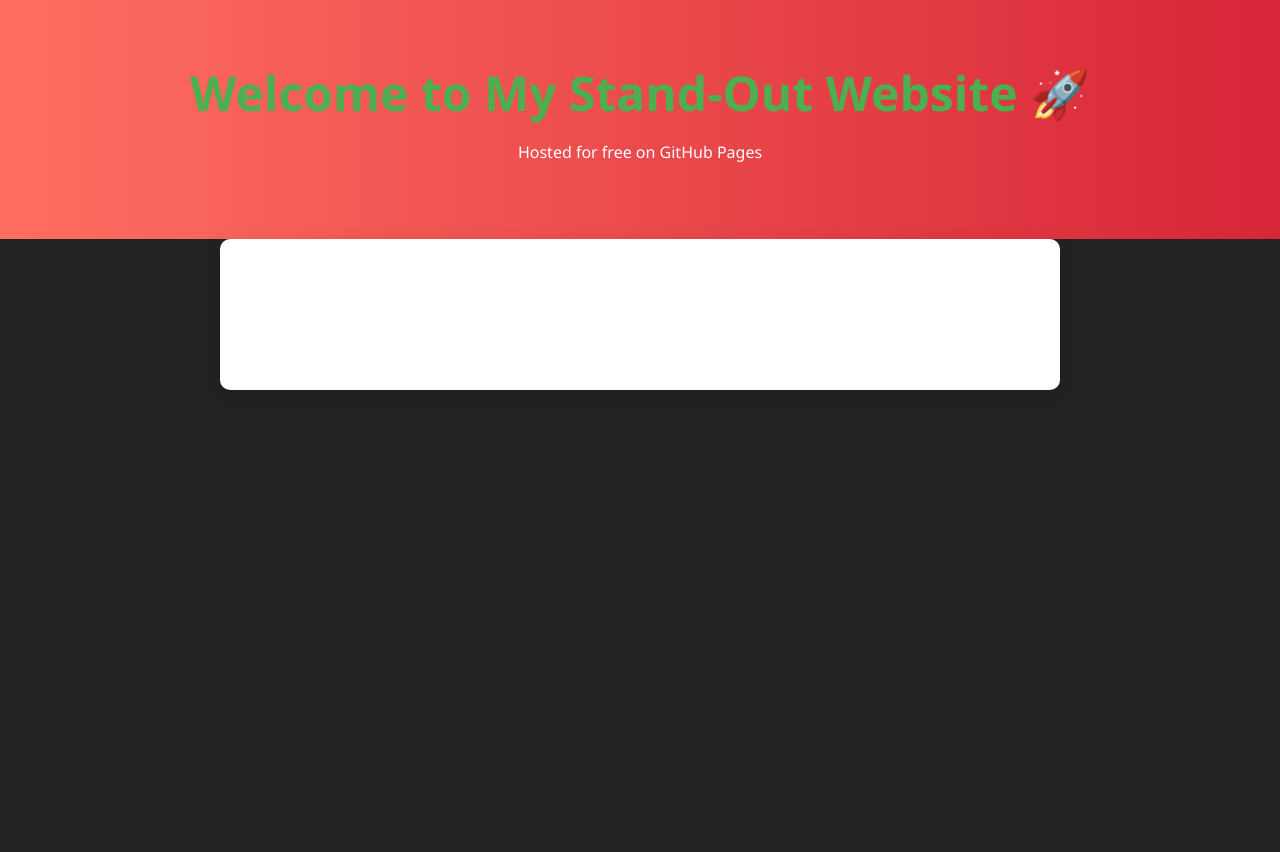
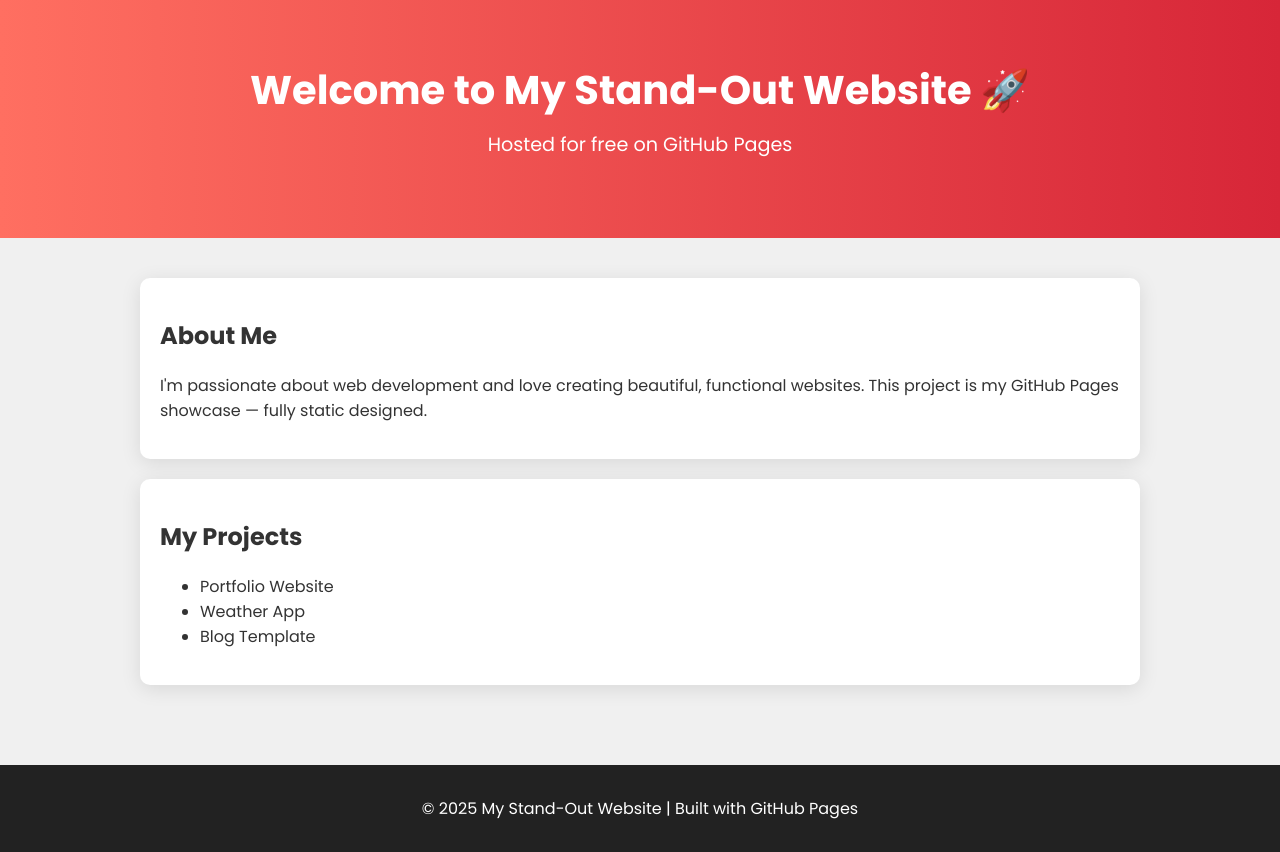
Before and after one commit to 01-Mosharraf/my-static-site, a plain HTML site: page index.html in a window 1280 px wide. Before the commit the page ends 800 px from the top, so only its background shows below. Drawn offline with Linux system fonts and the light colour scheme.

Commit message:
second commit

```diff
--- a/index.html
+++ b/index.html
@@ -1,39 +1,10 @@
 <!DOCTYPE html>
-<html>
+<html lang="en">
 <head>
   <meta charset="UTF-8">
-  <title>My Awesome GitHub Pages Site</title>
+  <meta name="viewport" content="width=device-width, initial-scale=1.0">
+  <title>My Stand-Out Website</title>
   <link href="https://fonts.googleapis.com/css2?family=Poppins:wght@400;700&display=swap" rel="stylesheet">
-  <style>
-    body {
-      margin: 0;
-      font-family: 'Poppins', sans-serif;
-      background: #f0f0f0;
-    }
-    header {
-      background: linear-gradient(to right, #ff6f61, #d72638);
-      color: white;
-      padding: 60px 20px;
-      text-align: center;
-    }
-    header h1 {
-      font-size: 3rem;
-      margin: 0;
-      animation: fadeInDown 1.5s ease;
-    }
-    @keyframes fadeInDown {
-      0% {opacity: 0; transform: translateY(-50px);}
-      100% {opacity: 1; transform: translateY(0);}
-    }
-    section {
-      max-width: 800px;
-      margin: auto;
-      padding: 20px;
-      background: white;
-      border-radius: 10px;
-      box-shadow: 0px 4px 20px rgba(0,0,0,0.1);
-    }
-  </style>
   <link rel="stylesheet" href="style.css">
 </head>
 <body>
@@ -41,9 +12,28 @@
     <h1>Welcome to My Stand-Out Website 🚀</h1>
     <p>Hosted for free on GitHub Pages</p>
   </header>
-  <section>
-    <h2>About Me</h2>
-    <p>This isn’t just another static site </p>
-  </section>
+
+  <main>
+    <section class="card">
+      <h2>About Me</h2>
+      <p>
+        I'm passionate about web development and love creating beautiful, functional websites.
+        This project is my GitHub Pages showcase — fully static designed.
+      </p>
+    </section>
+
+    <section class="card">
+      <h2>My Projects</h2>
+      <ul>
+        <li>Portfolio Website</li>
+        <li>Weather App</li>
+        <li>Blog Template</li>
+      </ul>
+    </section>
+  </main>
+
+  <footer>
+    <p>© 2025 My Stand-Out Website | Built with GitHub Pages</p>
+  </footer>
 </body>
 </html>
--- a/style.css
+++ b/style.css
@@ -1,8 +1,68 @@
+/* Global styles */
 body {
-    background-color: #222;
+    margin: 0;
+    font-family: 'Poppins', sans-serif;
+    background: #f0f0f0;
+    color: #333;
+  }
+
+  /* Header styles */
+  header {
+    background: linear-gradient(to right, #ff6f61, #d72638);
     color: white;
-    font-family: 'Segoe UI', sans-serif;
+    text-align: center;
+    padding: 60px 20px;
   }
-  h1 {
-    color: #4CAF50;
+  header h1 {
+    font-size: 2.5rem;
+    margin: 0;
+    animation: fadeInDown 1.5s ease;
   }
+  header p {
+    margin-top: 10px;
+    font-size: 1.2rem;
+  }
+
+  /* Fade-in animation */
+  @keyframes fadeInDown {
+    0% {opacity: 0; transform: translateY(-50px);}
+    100% {opacity: 1; transform: translateY(0);}
+  }
+
+  /* Card styles */
+  main {
+    max-width: 1000px;
+    margin: auto;
+    padding: 20px;
+  }
+  .card {
+    background: white;
+    border-radius: 10px;
+    padding: 20px;
+    margin: 20px 0;
+    box-shadow: 0px 4px 20px rgba(0,0,0,0.1);
+    transition: transform 0.2s ease, box-shadow 0.2s ease;
+  }
+  .card:hover {
+    transform: translateY(-5px);
+    box-shadow: 0px 8px 25px rgba(0,0,0,0.15);
+  }
+
+  /* Footer */
+  footer {
+    background: #222;
+    color: white;
+    text-align: center;
+    padding: 15px 10px;
+    margin-top: 40px;
+  }
+
+  /* Responsive design */
+  @media (max-width: 600px) {
+    header h1 {
+      font-size: 1.8rem;
+    }
+    .card {
+      padding: 15px;
+    }
+  }
```
